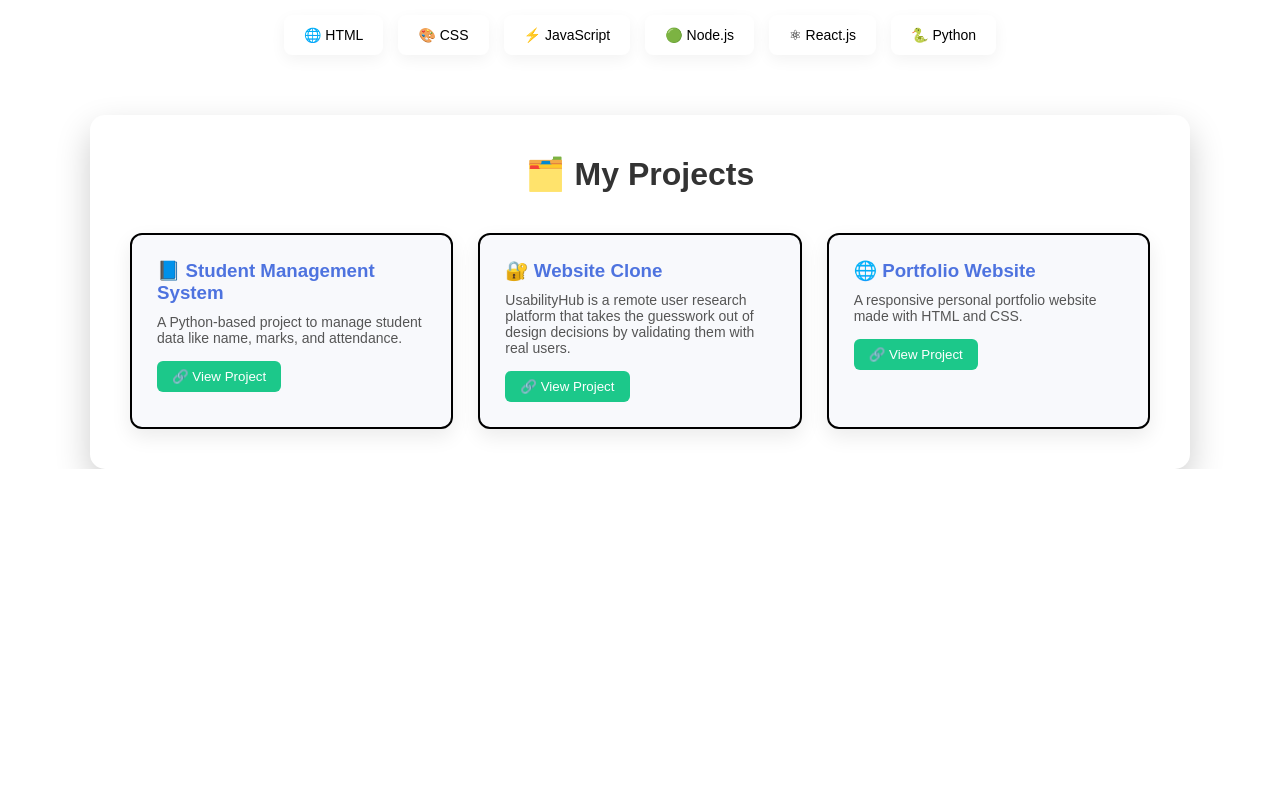
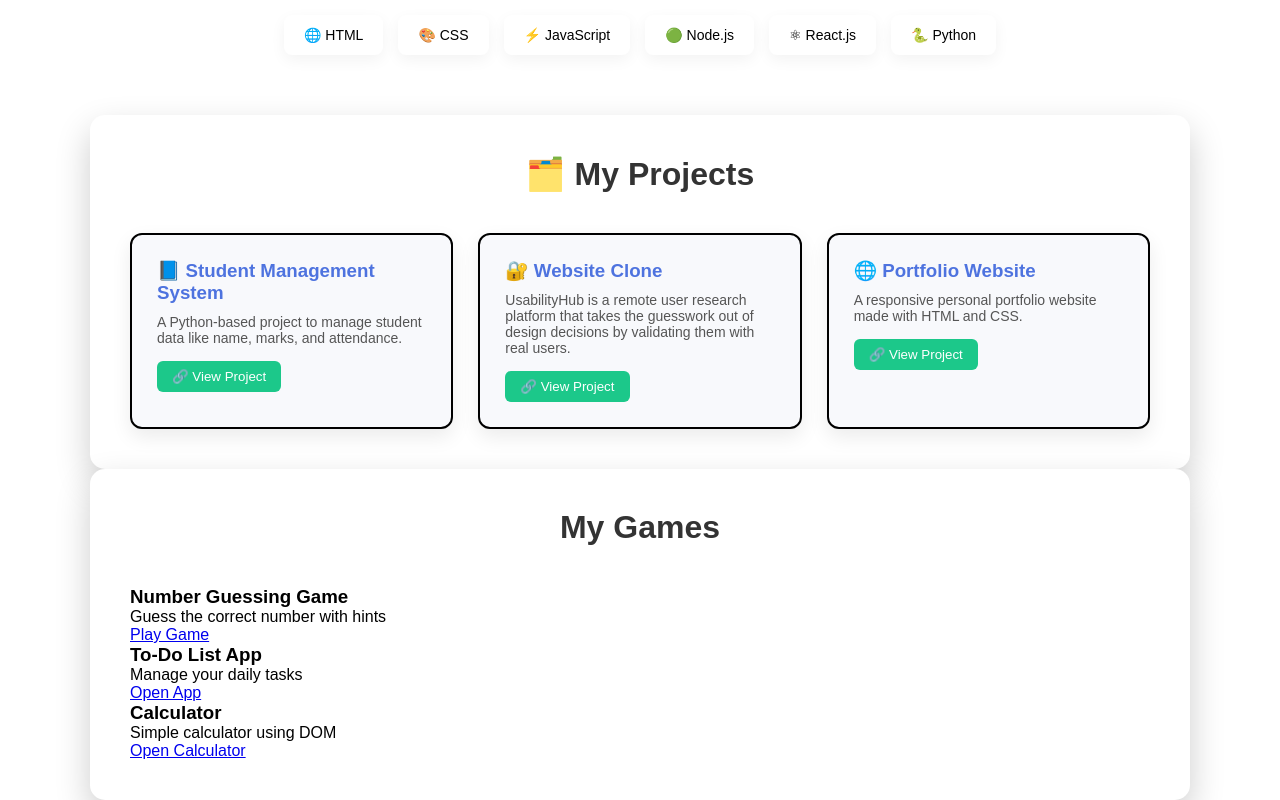
Before and after one commit to chanchalyadavrao/my-portfolio, a plain HTML site: page index.html in a window 1280 px wide. Shown: the part 623-1423 px from the top of the page. Before the commit the page ends 1092 px from the top, so only its background shows below. Drawn offline with Linux system fonts and the light colour scheme.

Commit message:
Refactor index.html with new game section

```diff
--- a/index.html
+++ b/index.html
@@ -87,5 +87,34 @@
     </div>
 </div>
 
+
+    <div class="container" id="mygames">
+    <h1>My Games</h1>
+
+
+<div class="games">
+
+  <div class="game-box">
+    <h3>Number Guessing Game</h3>
+    <p>Guess the correct number with hints</p>
+    <a href="./numbergusinggame.html" target="_blank">Play Game</a>
+  </div>
+
+  <div class="game-box">
+    <h3>To-Do List App</h3>
+    <p>Manage your daily tasks</p>
+    <a href="./to-do-list.html" target="_blank">Open App</a>
+  </div>
+
+  <div class="game-box">
+    <h3>Calculator</h3>
+    <p>Simple calculator using DOM</p>
+    <a href="./calculater.html" target="_blank">Open Calculator</a>
+  </div>
+</div>
+
+
+</div>
+
 </body>
 </html>
```
